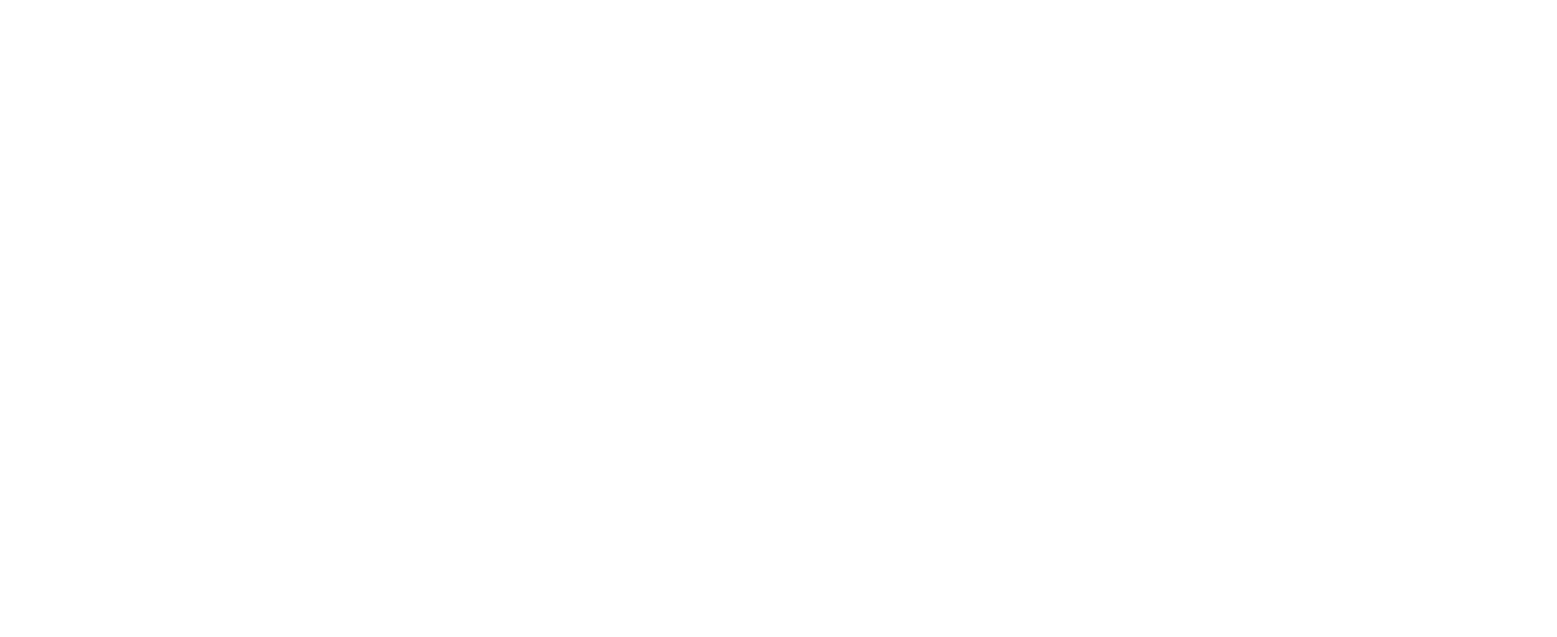
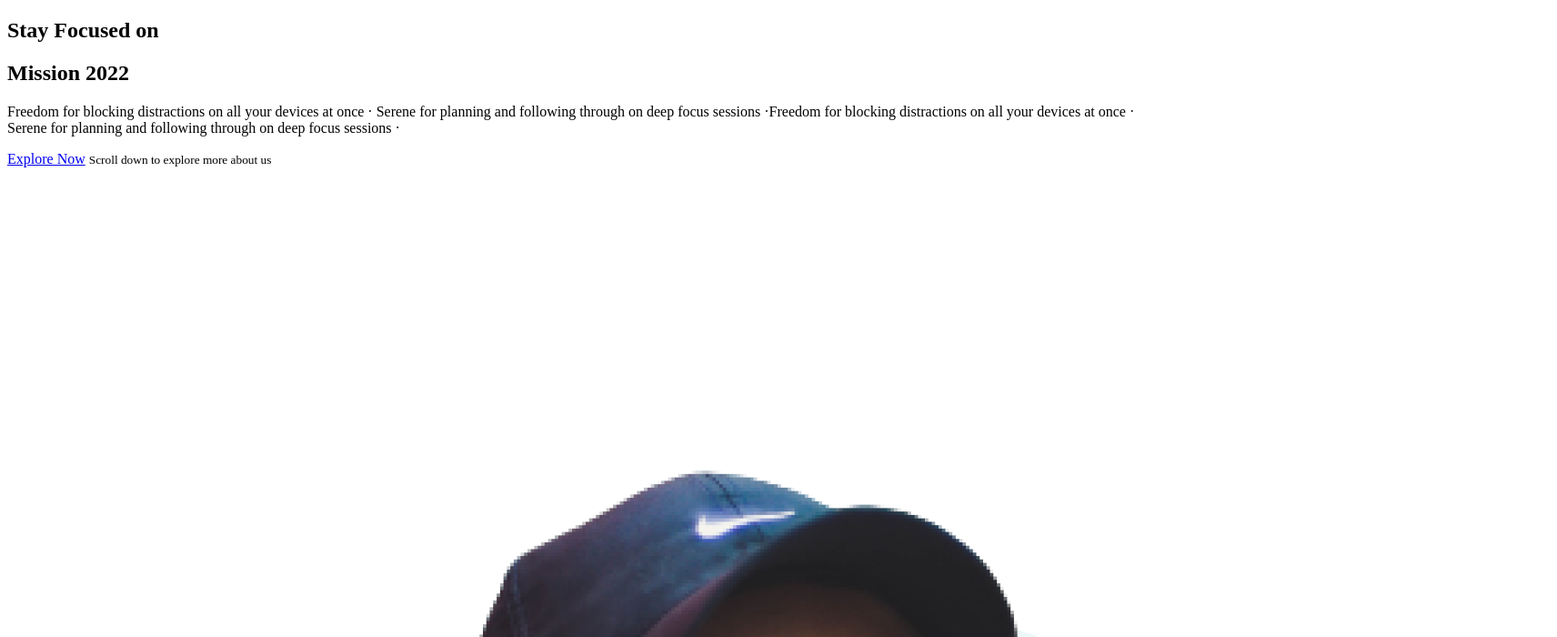
Before and after one commit to rakib333/mission-2022-assignment-1-, a plain HTML site: page index.html in a window 1280 px wide. Shown: the top 700 px of the page at 91% size, 1712 px wide, since content can reach past the window. Drawn offline with Linux system fonts and the light colour scheme.

Commit message:
1st part commited

```diff
--- a/index.html
+++ b/index.html
@@ -10,7 +10,26 @@
 </head>
 
 <body>
+    <!-- first section -->
 
+    <section class="first-section">
+        <div class="section-details">
+            <h1>Stay Focused on</h1>
+            <h1 class="another-color">Mission 2022</h1>
+            <p>Freedom for blocking distractions on all your devices at once · Serene for planning and following through
+                on
+                deep focus sessions ·Freedom for blocking distractions on all your devices at once · Serene for planning
+                and following through
+                on
+                deep focus sessions ·</p>
+
+            <a target="_blank" href="https://github.com/rakib333/mission_2022">Explore Now</a>
+            <small>Scroll down to explore more about us</small>
+        </div>
+        <div class="section-img">
+            <img src="images/person/person-2.png" alt="">
+        </div>
+    </section>
 </body>
 
 </html>
```
